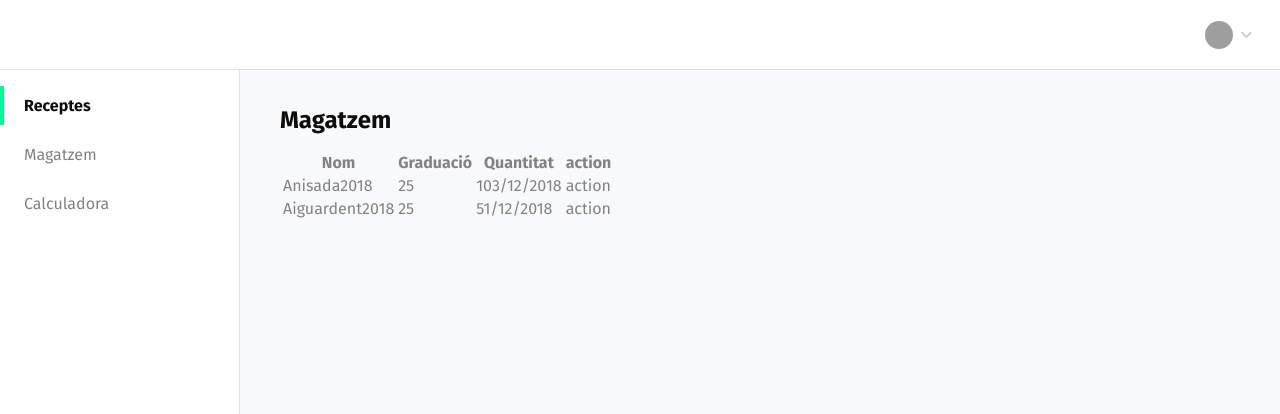
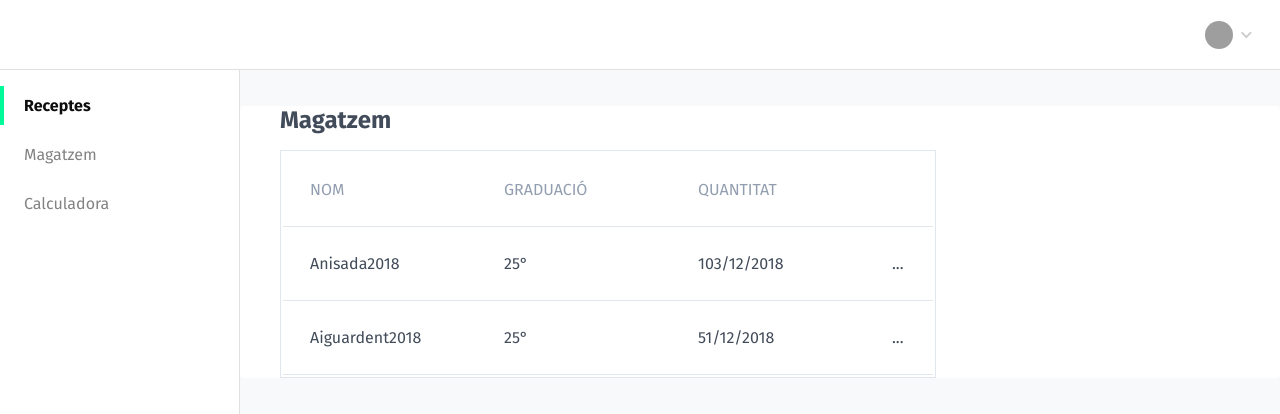
Before and after one commit to sauloperez/ratafiapp, a React (Create React App) app: page /store in a window 1280 px wide. Shown: the top 414 px of the page. Built offline with nearby package versions, Linux system fonts and the light colour scheme; grey boxes are pictures that could not be loaded.

Commit message:
Improve table styling

```diff
--- a/src/Store.jsx
+++ b/src/Store.jsx
@@ -40,15 +40,14 @@ class Store extends React.Component {
           <header>
             <h1>Magatzem</h1>
             <table>
-              <thead>
+              <tbody>
                 <tr>
                   <th>Nom</th>
                   <th>Graduació</th>
                   <th>Quantitat</th>
-                  <th>action</th>
+                  <th></th>
                 </tr>
-              </thead>
-              <tbody>
+
                 {inventoryItems.map(
                   inventoryItem => (
                     <StoreItem
--- a/src/Store.scss
+++ b/src/Store.scss
@@ -1,7 +1,43 @@
 @import './variables.scss';
 
 .Store {
+  background-color: $white;
+  border-radius: $border-radius;
+
+  table {
+    border: 1px solid $gray-200;
+    table-layout: fixed;
+  }
+
   h1 {
     font-size: 24px;
+    color: $gray-900;
+  }
+
+  tr {
+    display: block;
+    padding: 24px;
+    border-bottom: 1px solid $gray-200;
+  }
+
+  th {
+    text-transform: uppercase;
+    color: $gray-600;
+    font-weight: 500;
+    text-align: left;
+    width: 192px;
+
+    &:last-child {
+      width: 16px;
+    }
+  }
+
+  td {
+    color: $gray-900;
+    width: 192px;
+
+    &:last-child {
+      width: 16px;
+    }
   }
 }
--- a/src/StoreItem.jsx
+++ b/src/StoreItem.jsx
@@ -3,13 +3,8 @@ import PropTypes from 'prop-types';
 
 import './StoreItem.css';
 
-class StoreItem extends React.Component {
-  constructor(props) {
-    super(props);
-  }
-
-  render() {
-    const { name, createdAt, graduation, quantity, lastConsumedAt } = this.props;
+function StoreItem(props) {
+  const { name, createdAt, graduation, quantity, lastConsumedAt } = props;
 
   return (
     <tr>
@@ -17,15 +12,14 @@ class StoreItem extends React.Component {
         {name}
         {createdAt}
       </td>
-        <td>{graduation}</td>
+      <td>{graduation}°</td>
       <td>
         {quantity}
         {lastConsumedAt.toLocaleDateString('es')}
       </td>
-        <td>action</td>
+      <td>...</td>
     </tr>
   );
-  }
 }
 
 StoreItem.propTypes = {
--- a/src/StoreItem.scss
+++ b/src/StoreItem.scss
@@ -0,0 +1 @@
+@import './variables.scss';
--- a/src/index.scss
+++ b/src/index.scss
@@ -11,7 +11,7 @@ body {
   font: $font-size $font-family, sans-serif;
   margin: 0;
   color: $gray;
-  background-color: $gray-200;
+  background-color: $gray-100;
 }
 
 ol, ul {
--- a/src/variables.scss
+++ b/src/variables.scss
@@ -12,5 +12,8 @@ $navbar-height: 70px;
 
 $border-radius: 4px;
 
-$gray-200: #F8F9FA;
+$gray-900: #414B59;
+$gray-600: #929EAF;
+$gray-200: #E1E7EC;
+$gray-100: #F8F9FA;
 $white: #ffffff;
```
Lines whose indentation alone changed are shown as unchanged.
